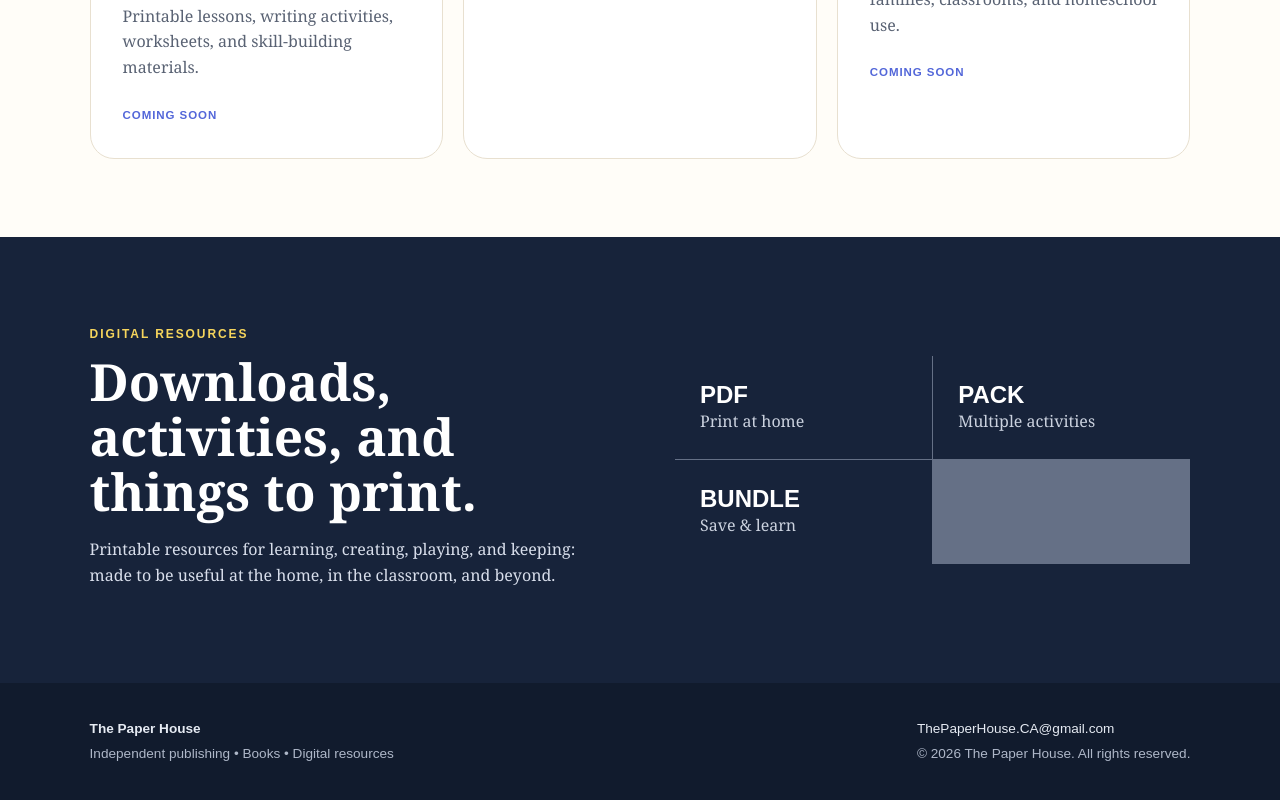
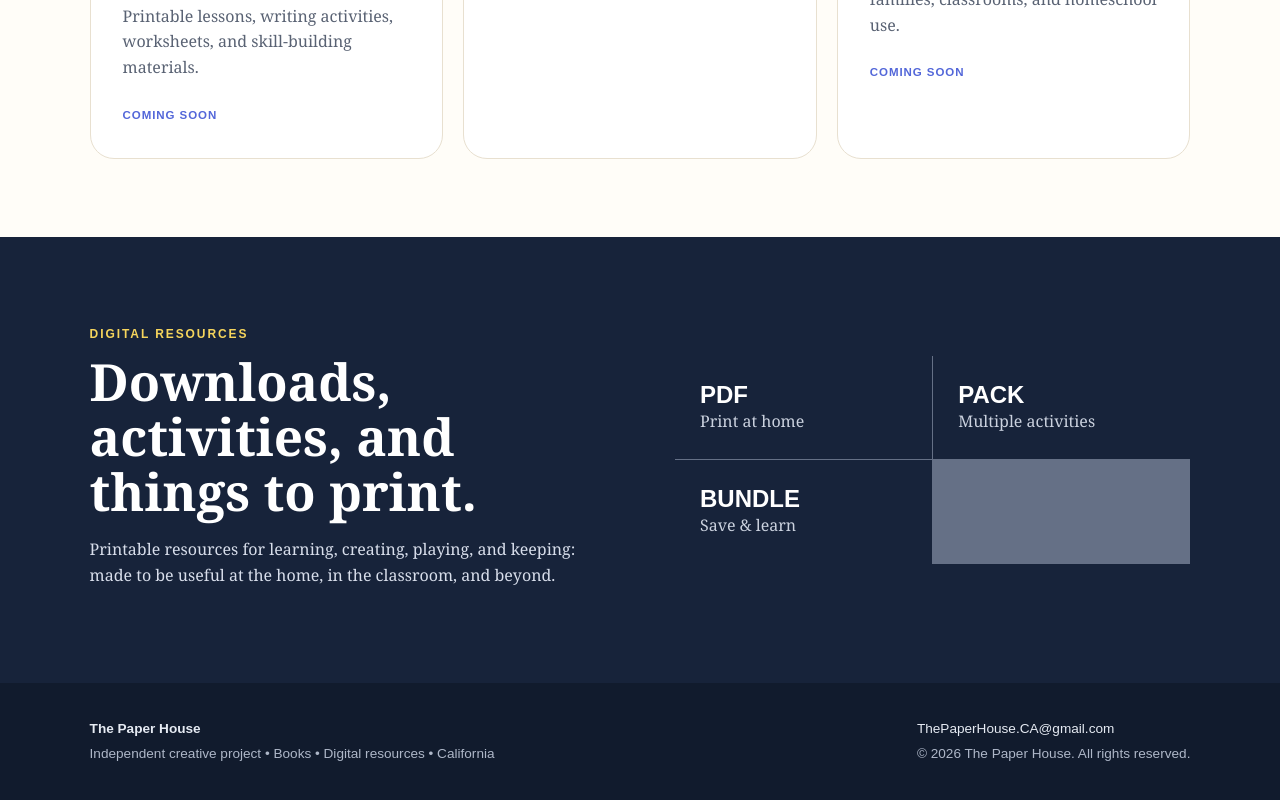
Before and after one commit to ThePaperHouseCA/ThePaperHouseCA.github.io, a plain HTML site: page resources.html in a window 1280 px wide. Shown: the part 750-1550 px from the top of the page. Drawn offline with Linux system fonts and the light colour scheme.

Commit message:
Remove publishing wording, use creative project

```diff
--- a/resources.html
+++ b/resources.html
@@ -24,6 +24,6 @@
 <div class="feature-list"><div><strong>PDF</strong><span>Print at home</span></div><div><strong>PACK</strong><span>Multiple activities</span></div><div><strong>BUNDLE</strong><span>Save & learn</span></div></div>
 </section>
 </main>
-<footer class="site-footer"><div><strong>The Paper House</strong><p>Independent publishing • Books • Digital resources</p></div><div><a href="mailto:ThePaperHouse.CA@gmail.com">ThePaperHouse.CA@gmail.com</a><p>© 2026 The Paper House. All rights reserved.</p></div></footer>
+<footer class="site-footer"><div><strong>The Paper House</strong><p>Independent creative project • Books • Digital resources • California</p></div><div><a href="mailto:ThePaperHouse.CA@gmail.com">ThePaperHouse.CA@gmail.com</a><p>© 2026 The Paper House. All rights reserved.</p></div></footer>
 </body>
 </html>
```
